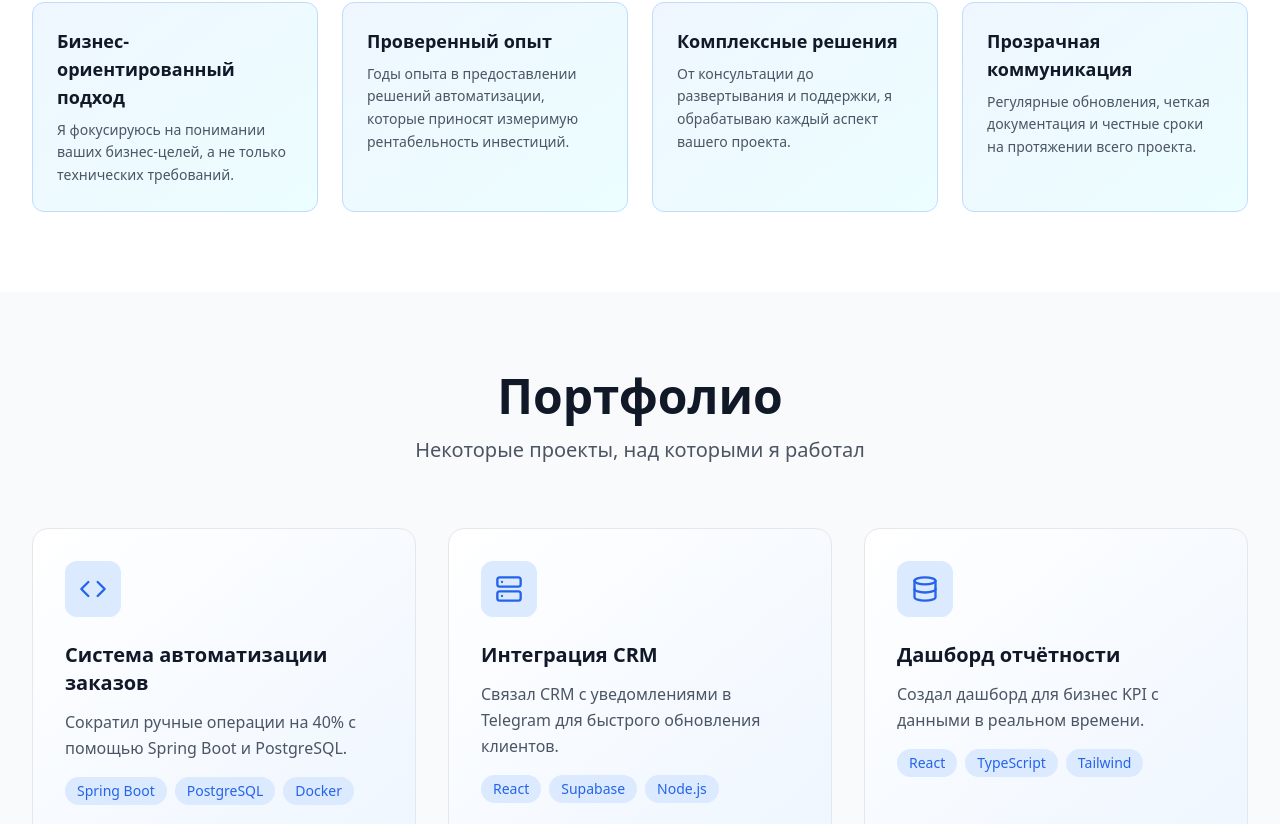
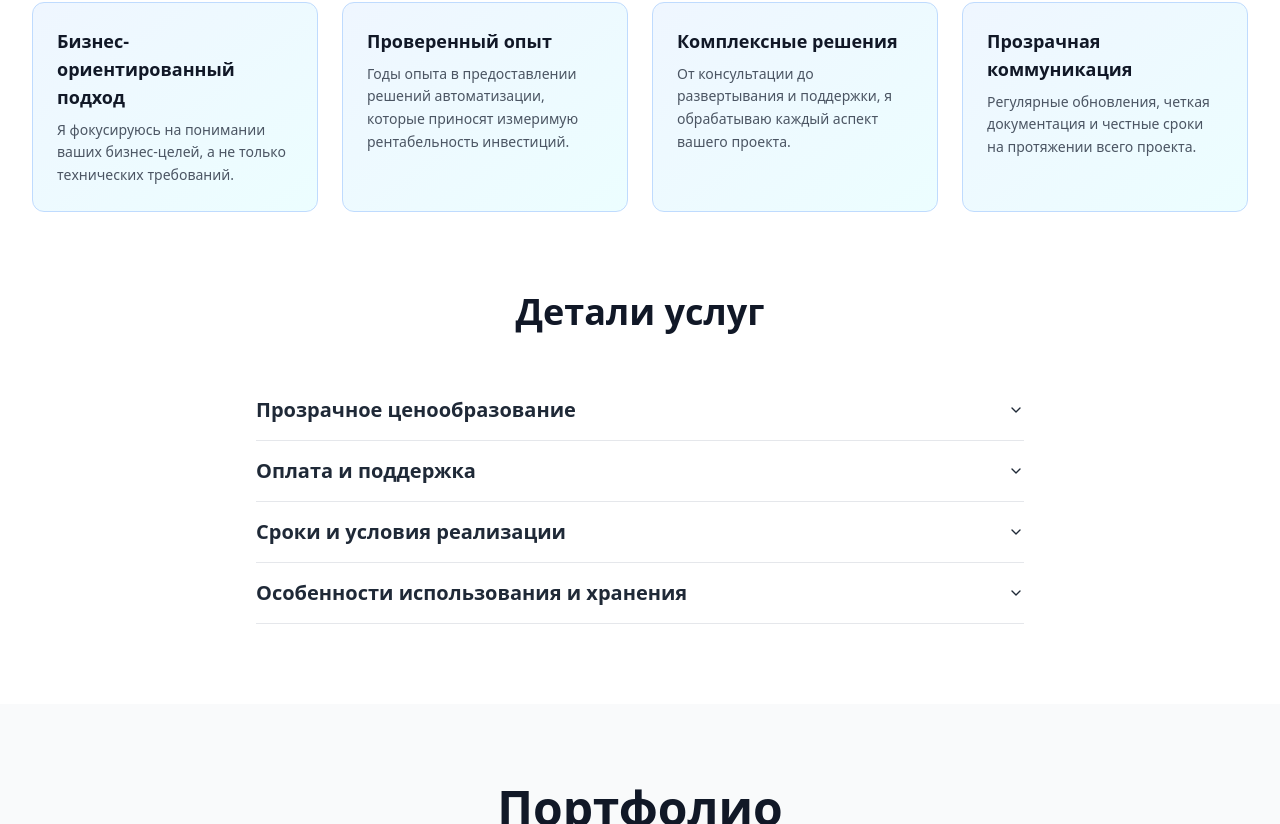
Before and after one commit to ansvir/antonsvirepe-landing, a React (Vite) app: page / in a window 1280 px wide. Shown: the part 3042-3866 px from the top of the page. Built offline with nearby package versions, Linux system fonts and the light colour scheme; no server answers.

Commit message:
[dyad] wrote 4 file(s)

```diff
--- a/src/components/HowWeWork.tsx
+++ b/src/components/HowWeWork.tsx
@@ -1,5 +1,11 @@
 import { Search, Lightbulb, Wrench, TrendingUp, Rocket } from 'lucide-react';
 import { Translation } from '../types';
+import {
+  Accordion,
+  AccordionContent,
+  AccordionItem,
+  AccordionTrigger,
+} from './ui/accordion'; // Import Accordion components
 
 interface HowWeWorkProps {
   t: Translation;
@@ -90,13 +96,13 @@ export default function HowWeWork({ t }: HowWeWorkProps) {
           </div>
         </div>
 
-        {/* Moved Benefits Section */}
+        {/* Why Choose Me (Benefits) Section */}
         <div className="text-center mb-12">
           <h3 className="text-4xl font-bold text-gray-900 mb-4">
             {t.howWeWork.benefits.title}
           </h3>
         </div>
-        <div className="grid grid-cols-1 md:grid-cols-2 lg:grid-cols-4 gap-6">
+        <div className="grid grid-cols-1 md:grid-cols-2 lg:grid-cols-4 gap-6 mb-20"> {/* Added mb-20 for spacing */}
           {t.howWeWork.benefits.items.map((benefit, index) => (
             <div
               key={index}
@@ -111,6 +117,27 @@ export default function HowWeWork({ t }: HowWeWorkProps) {
             </div>
           ))}
         </div>
+
+        {/* New Service Details Section */}
+        <div className="text-center mb-12">
+          <h3 className="text-4xl font-bold text-gray-900 mb-4">
+            {t.howWeWork.serviceDetails.title}
+          </h3>
+        </div>
+        <div className="max-w-3xl mx-auto">
+          <Accordion type="single" collapsible className="w-full">
+            {t.howWeWork.serviceDetails.items.map((item) => (
+              <AccordionItem key={item.id} value={item.id} className="border-b border-gray-200">
+                <AccordionTrigger className="text-xl font-semibold text-gray-800 hover:text-blue-600 transition-colors">
+                  {item.title}
+                </AccordionTrigger>
+                <AccordionContent className="text-lg text-gray-700 leading-relaxed p-4 bg-blue-50 rounded-b-lg">
+                  {item.description}
+                </AccordionContent>
+              </AccordionItem>
+            ))}
+          </Accordion>
+        </div>
       </div>
     </section>
   );
--- /dev/null
+++ b/src/components/ui/accordion.tsx
@@ -0,0 +1,60 @@
+"use client"
+
+import * as React from "react"
+import * as AccordionPrimitive from "@radix-ui/react-accordion"
+import { ChevronDown } from "lucide-react"
+
+import { cn } from "../../lib/utils"
+
+const Accordion = AccordionPrimitive.Root
+
+const AccordionItem = React.forwardRef<
+  React.ElementRef<typeof AccordionPrimitive.Item>,
+  React.ComponentPropsWithoutRef<typeof AccordionPrimitive.Item>
+>(({ className, ...props }, ref) => (
+  <AccordionPrimitive.Item
+    ref={ref}
+    className={cn("border-b", className)}
+    {...props}
+  />
+))
+AccordionItem.displayName = "AccordionItem"
+
+const AccordionTrigger = React.forwardRef<
+  React.ElementRef<typeof AccordionPrimitive.Trigger>,
+  React.ComponentPropsWithoutRef<typeof AccordionPrimitive.Trigger>
+>(({ className, children, ...props }, ref) => (
+  <AccordionPrimitive.Header className="flex">
+    <AccordionPrimitive.Trigger
+      ref={ref}
+      className={cn(
+        "flex flex-1 items-center justify-between py-4 font-medium transition-all hover:underline [&[data-state=open]>svg]:rotate-180",
+        className
+      )}
+      {...props}
+    >
+      {children}
+      <ChevronDown className="h-4 w-4 shrink-0 transition-transform duration-200" />
+    </AccordionPrimitive.Trigger>
+  </AccordionPrimitive.Header>
+))
+AccordionTrigger.displayName = AccordionPrimitive.Trigger.displayName
+
+const AccordionContent = React.forwardRef<
+  React.ElementRef<typeof AccordionPrimitive.Content>,
+  React.ComponentPropsWithoutRef<typeof AccordionPrimitive.Content>
+>(({ className, children, ...props }, ref) => (
+  <AccordionPrimitive.Content
+    ref={ref}
+    className={cn(
+      "overflow-hidden text-sm transition-all data-[state=closed]:animate-accordion-up data-[state=open]:animate-accordion-down",
+      className
+    )}
+    {...props}
+  >
+    <div className="pb-4 pt-0">{children}</div>
+  </AccordionPrimitive.Content>
+))
+AccordionContent.displayName = AccordionPrimitive.Content.displayName
+
+export { Accordion, AccordionItem, AccordionTrigger, AccordionContent }
--- a/src/translations.ts
+++ b/src/translations.ts
@@ -71,6 +71,31 @@ export const translations: Record<'en' | 'ru', Translation> = {
           {
             title: 'Transparent Communication',
             description: 'Regular updates, clear documentation, and honest timelines throughout the project.',
+          },
+        ],
+      },
+      serviceDetails: { // New section for service details
+        title: 'Service Details',
+        items: [
+          {
+            id: 'pricing',
+            title: 'Transparent Pricing',
+            description: 'My rate is 30 BYN per hour for any service, whether it\'s implementation, development from scratch, or comprehensive turnkey projects. This is an investment in your business\'s efficiency, where every hour of work is aimed at achieving measurable results and optimizing your processes.',
+          },
+          {
+            id: 'payment-support',
+            title: 'Payment and Support',
+            description: 'As I provide services, physical delivery is not applicable. However, upon project completion, I offer flexible product support terms, which are billed separately. This ensures the stable and uninterrupted operation of your solution.',
+          },
+          {
+            id: 'delivery-terms',
+            title: 'Implementation Timelines and Terms',
+            description: 'Project timelines are individual and depend on their complexity: from quick solutions in 3-4 days to large-scale systems requiring a year or more. The process begins with a detailed audit and approval of the technical specification (TS). After the TS is approved by both parties, we proceed with development. Revisions after TS approval are possible but will be charged additionally at a rate of 30 BYN per hour, ensuring flexibility and transparency.',
+          },
+          {
+            id: 'usage-storage',
+            title: 'Usage and Storage Specifics',
+            description: 'Since we are talking about services and software solutions, no special storage conditions are required. All developed products are handed over to you with full documentation and usage instructions, ensuring your complete autonomy and control.',
           },
         ],
       },
@@ -252,6 +277,31 @@ export const translations: Record<'en' | 'ru', Translation> = {
           },
         ],
       },
+      serviceDetails: { // New section for service details
+        title: 'Детали услуг',
+        items: [
+          {
+            id: 'pricing',
+            title: 'Прозрачное ценообразование',
+            description: 'Моя ставка — 30 BYN в час за любые услуги, будь то внедрение, разработка с нуля или комплексные проекты «под ключ». Это инвестиция в эффективность вашего бизнеса, где каждый час работы направлен на достижение измеримых результатов и оптимизацию ваших процессов.',
+          },
+          {
+            id: 'payment-support',
+            title: 'Оплата и поддержка',
+            description: 'Поскольку я предоставляю услуги, физическая доставка не предусмотрена. Однако, после завершения проекта, я предлагаю гибкие условия поддержки продукта, которые оплачиваются отдельно. Это гарантирует стабильную и бесперебойную работу вашего решения.',
+          },
+          {
+            id: 'delivery-terms',
+            title: 'Сроки и условия реализации',
+            description: 'Сроки выполнения проектов индивидуальны и зависят от их сложности: от быстрых решений за 3-4 дня до масштабных систем, требующих года и более. Процесс начинается с детального аудита и согласования технического задания (ТЗ). После утверждения ТЗ обеими сторонами, мы приступаем к разработке. Внесение правок после утверждения ТЗ возможно, но оплачивается дополнительно по ставке 30 BYN в час, чтобы обеспечить гибкость и прозрачность.',
+          },
+          {
+            id: 'usage-storage',
+            title: 'Особенности использования и хранения',
+            description: 'Поскольку речь идет об услугах и программных решениях, особых условий хранения не требуется. Все разработанные продукты передаются вам с полной документацией и инструкциями по использованию, обеспечивая вашу полную автономность и контроль.',
+          },
+        ],
+      },
     },
     portfolio: {
       title: "Портфолио",
--- a/src/types.ts
+++ b/src/types.ts
@@ -41,6 +41,14 @@ export interface Translation {
     benefits: {
       title: string;
       items: {
+        title: string;
+        description: string;
+      }[];
+    };
+    serviceDetails: { // New section for service details
+      title: string;
+      items: {
+        id: string;
         title: string;
         description: string;
       }[];
```
